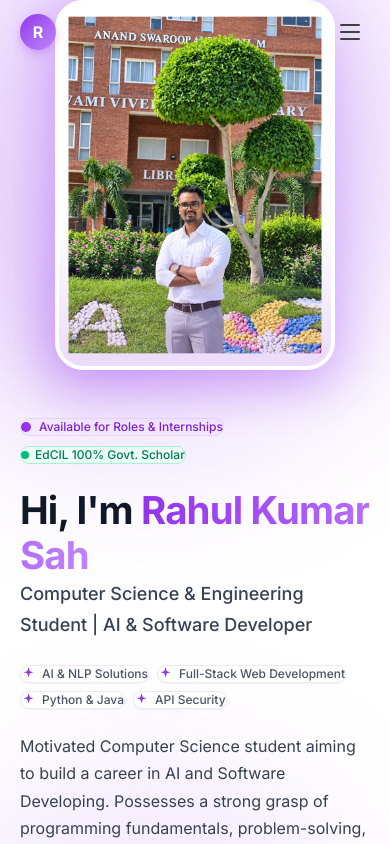
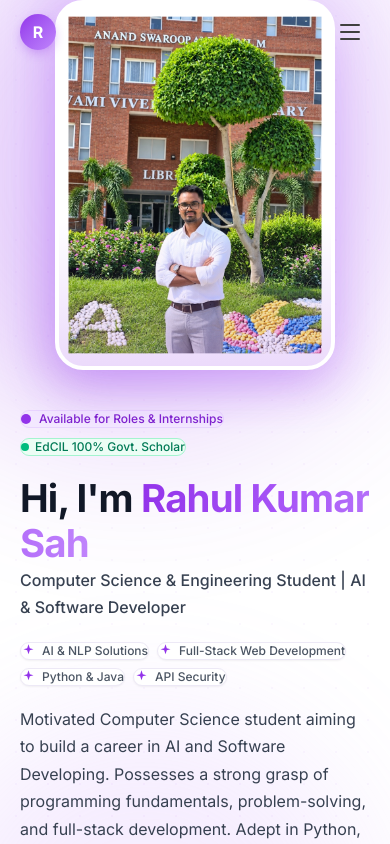
Before and after one commit to 98252/Personal-Portfolioo-, a Next.js app: page / in a window 390 px wide. Shown: the top 844 px of the page. Built offline with nearby package versions, Linux system fonts and the light colour scheme.

Commit message:
refactor: adjust spacing and typography in Hero component for improved layout

```diff
--- a/src/components/Hero.tsx
+++ b/src/components/Hero.tsx
@@ -75,7 +75,7 @@ export default function Hero() {
   return (
     <section
       id='hero'
-      className='relative min-h-[92vh] flex items-center overflow-hidden pt-20 pb-12'
+      className='relative min-h-[92vh] flex items-center overflow-hidden pt-28 sm:pt-24 md:pt-20 pb-12'
       aria-label='Hero section'
     >
       {/* ── Background decorations ── */}
@@ -113,9 +113,9 @@ export default function Hero() {
       </div>
 
       <div className='container-fluid relative z-10'>
-        <div className='grid grid-cols-1 lg:grid-cols-12 gap-12 xl:gap-14 items-center'>
+        <div className='grid grid-cols-1 lg:grid-cols-12 gap-10 xl:gap-14 items-center'>
           {/* ────────── LEFT COLUMN — Text (7 cols) ────────── */}
-          <div className='lg:col-span-7 flex flex-col gap-6 order-2 lg:order-1'>
+          <div className='lg:col-span-7 flex flex-col gap-5 sm:gap-6 order-2 lg:order-1'>
             {/* Availability & Scholarship Pill */}
             <div className='flex flex-wrap items-center gap-2.5 animate-fade-up'>
               <span className='inline-flex items-center gap-2 px-3.5 py-1.5 rounded-full bg-[#f3e8ff] border border-[#e9d5ff] text-[#7e22ce] text-xs sm:text-sm font-medium'>
@@ -134,7 +134,7 @@ export default function Hero() {
 
             {/* Main headline */}
             <div className='animate-fade-up' style={{ animationDelay: "80ms" }}>
-              <h1 className='font-extrabold text-[#111827] text-4xl sm:text-5xl lg:text-6xl leading-[1.12] tracking-tight'>
+              <h1 className='font-extrabold text-[#111827] text-3xl sm:text-5xl lg:text-6xl leading-[1.08] tracking-tight'>
                 Hi, I&apos;m{" "}
                 <span
                   className='bg-gradient-to-r from-[#9333ea] via-[#a855f7] to-[#c084fc] bg-clip-text text-transparent'
@@ -146,7 +146,7 @@ export default function Hero() {
                   {personalInfo.name}
                 </span>
               </h1>
-              <p className='mt-3 text-lg sm:text-xl font-medium text-[#6b21a8]'>
+              <p className='mt-3 text-base sm:text-xl font-medium text-primary-dark'>
                 {personalInfo.title} | {personalInfo.subtitle}
               </p>
             </div>
```
